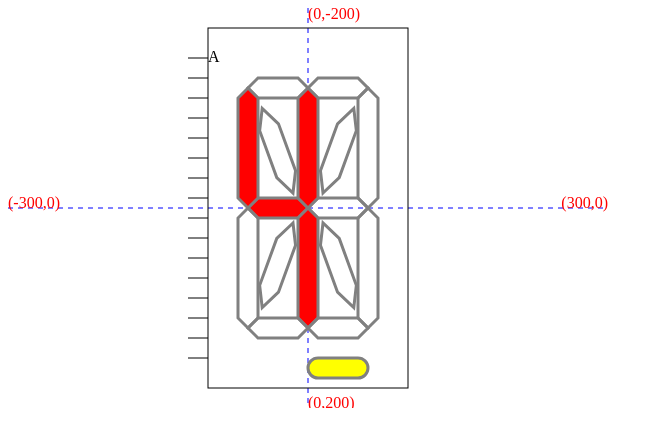
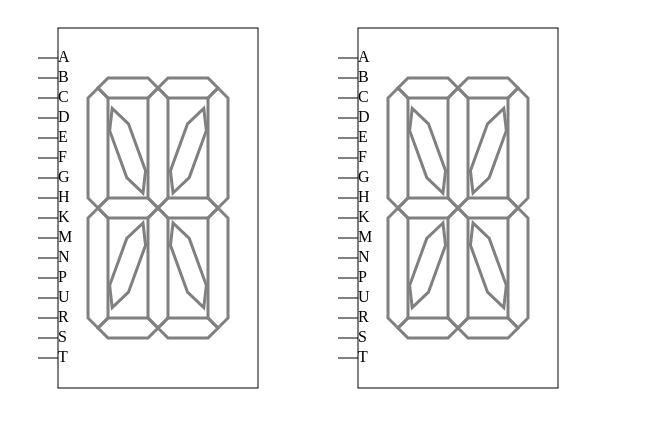
Before and after one commit to sysvly/seg16-by-html5, a plain HTML site: page index.html in a window 1280 px wide. Shown: the whole page, without its empty margins (0-663 px from the left). Drawn offline with Linux system fonts and the light colour scheme.

Commit message:
重新编号了一下

```diff
--- a/index.html
+++ b/index.html
@@ -3,59 +3,77 @@
         <title>seg16 html5 demo</title>
     </head>
     <body>
-        <svg xmlns="http://www.w3.org/2000/svg" version="1.1" width="600" height="400">
+        <svg id="svgRoot" xmlns="http://www.w3.org/2000/svg" version="1.1" width="600" height="400">
+            <g id="seg1" transform="translate(-150,0)">
+                <!-- draw axis
                 <line x1="-300" y1="0" x2="300" y2="0" transform="translate(300,200)" fill="none" stroke="blue" stroke-dasharray="5,5"/>
                 <line x1="0" y1="-200" x2="0" y2="200" transform="translate(300,200)" fill="none" stroke="blue" stroke-dasharray="5,5"/>
                 <text x="0" y="200" fill="red" transform="translate(300,200)">(0,200)</text>
                 <text x="0" y="-200" fill="red" transform="translate(300,200)" dominant-baseline="hanging">(0,-200)</text>
                 <text x="-300" y="0" fill="red" transform="translate(300,200)" >(-300,0)</text>
                 <text x="300" y="0" fill="red" transform="translate(300,200)"  text-anchor="end">(300,0)</text>
-
-            <!-- draw seg 16-->
-            <path d="M0 0 L10 10 L50  10 L60  0 L50  -10 L10 -10 L0 0 Z" transform="translate(300,200)" fill="none" stroke="gray" stroke-width="3" /><!-- middle right led-->
-            <path d="M0 0 L10 10 L50  10 L60  0 L50  -10 L10 -10 L0 0 Z" transform="translate(300,200)rotate(180)" fill="red" stroke="gray" stroke-width="3" /><!-- middle left led-->
-            <path d="M0 0 L10 10 L110 10 L120 0 L110 -10 L10 -10 L0 0 Z" transform="translate(300,200)rotate(90)" fill="red" stroke="gray" stroke-width="3" /><!-- middle down led-->
-            <path d="M0 0 L10 10 L110 10 L120 0 L110 -10 L10 -10 L0 0 Z" transform="translate(300,200)rotate(90)translate(0,60)" fill="none" stroke="gray" stroke-width="3" /><!-- left down led-->
-            <path d="M0 0 L10 10 L110 10 L120 0 L110 -10 L10 -10 L0 0 Z" transform="translate(300,200)rotate(90)translate(0,-60)" fill="none" stroke="gray" stroke-width="3" /><!-- right down led-->
-
-            <path d="M0 0 L10 10 L50  10 L60  0 L50  -10 L10 -10 L0 0 Z" transform="translate(300,320)" fill="none" stroke="gray" stroke-width="3" /><!-- right down led-->
-            <path d="M0 0 L10 10 L50  10 L60  0 L50  -10 L10 -10 L0 0 Z" transform="translate(300,320)rotate(180)" fill="none" stroke="gray" stroke-width="3" /><!-- left down led-->
-
-            <path d="M0 0 L10 10 L50  10 L60  0 L50  -10 L10 -10 L0 0 Z" transform="translate(300,80)" fill="none" stroke="gray" stroke-width="3" /><!-- right top led-->
-            <path d="M0 0 L10 10 L50  10 L60  0 L50  -10 L10 -10 L0 0 Z" transform="translate(300,80)rotate(180)" fill="none" stroke="gray" stroke-width="3" /><!-- left top led-->
-
-            <path d="M0 0 L10 10 L110 10 L120 0 L110 -10 L10 -10 L0 0 Z" transform="translate(300,80)rotate(90)translate(0,60)" fill="red" stroke="gray" stroke-width="3" /><!-- left top led-->
-            <path d="M0 0 L10 10 L110 10 L120 0 L110 -10 L10 -10 L0 0 Z" transform="translate(300,80)rotate(90)translate(0,-60)" fill="none" stroke="gray" stroke-width="3" /><!-- right top led-->
-            <path d="M0 0 L10 10 L110 10 L120 0 L110 -10 L10 -10 L0 0 Z" transform="translate(300,200)rotate(-90)" fill="red" stroke="gray" stroke-width="3" /><!-- middle top led-->
-
-            <path d="M0 0 L20 10 L70 10 L90 0 L70 -10 L20 -10 L0 0 Z" transform="translate(315,215)rotate(70)" fill="none" stroke="gray" stroke-width="3" /><!-- center-right-bottom led-->
-            <path d="M0 0 L20 10 L70 10 L90 0 L70 -10 L20 -10 L0 0 Z" transform="translate(285,215)rotate(180)rotate(-70)" fill="none" stroke="gray" stroke-width="3" /><!-- center-left-bottom led-->
-            <path d="M0 0 L20 10 L70 10 L90 0 L70 -10 L20 -10 L0 0 Z" transform="translate(315,185)rotate(-70)" fill="none" stroke="gray" stroke-width="3" /><!-- center-right-top led-->
-            <path d="M0 0 L20 10 L70 10 L90 0 L70 -10 L20 -10 L0 0 Z" transform="translate(285,185)rotate(180)rotate(70)" fill="none" stroke="gray" stroke-width="3" /><!-- center-left-top led-->
-
-
-            <path d="M10 -10 A10 10 180 1 0 10 10 L50 10 A 10 10 180 1 0 50 -10 L 10 -10 Z" transform="translate(300,360)" fill="yellow" stroke="gray" stroke-width="3" /><!-- test-->
-
+                draw axis end-->
+                <!-- draw seg 16 start-->
+                <path led= 'A' d="M0 0 L10 10 L50  10 L60  0 L50  -10 L10 -10 L0 0 Z" transform="translate(300,80)rotate(180)" fill="none" stroke="gray" stroke-width="3" /><!-- A led-->
+                <path led= 'B' d="M0 0 L10 10 L50  10 L60  0 L50  -10 L10 -10 L0 0 Z" transform="translate(300,80)" fill="none" stroke="gray" stroke-width="3" /><!-- B led-->
+                <path led= 'C' d="M0 0 L10 10 L110 10 L120 0 L110 -10 L10 -10 L0 0 Z" transform="translate(300,80)rotate(90)translate(0,-60)" fill="none" stroke="gray" stroke-width="3" /><!-- C led-->
+                <path led= 'D' d="M0 0 L10 10 L110 10 L120 0 L110 -10 L10 -10 L0 0 Z" transform="translate(300,200)rotate(90)translate(0,-60)" fill="none" stroke="gray" stroke-width="3" /><!-- D led-->
+                <path led= 'E' d="M0 0 L10 10 L50  10 L60  0 L50  -10 L10 -10 L0 0 Z" transform="translate(300,320)" fill="none" stroke="gray" stroke-width="3" /><!-- E led-->
+                <path led= 'F' d="M0 0 L10 10 L50  10 L60  0 L50  -10 L10 -10 L0 0 Z" transform="translate(300,320)rotate(180)" fill="none" stroke="gray" stroke-width="3" /><!-- F led-->
+                <path led= 'G' d="M0 0 L10 10 L110 10 L120 0 L110 -10 L10 -10 L0 0 Z" transform="translate(300,200)rotate(90)translate(0,60)" fill="none" stroke="gray" stroke-width="3" /><!-- G led-->
+                <path led= 'H' d="M0 0 L10 10 L110 10 L120 0 L110 -10 L10 -10 L0 0 Z" transform="translate(300,80)rotate(90)translate(0,60)" fill="none" stroke="gray" stroke-width="3" /><!-- H led-->
+                <path led= 'K' d="M0 0 L20 10 L70 10 L90 0 L70 -10 L20 -10 L0 0 Z"    transform="translate(285,185)rotate(180)rotate(70)" fill="none" stroke="gray" stroke-width="3" /><!-- K led-->
+                <path led= 'M' d="M0 0 L10 10 L110 10 L120 0 L110 -10 L10 -10 L0 0 Z" transform="translate(300,200)rotate(-90)" fill="none" stroke="gray" stroke-width="3" /><!-- M led-->
+                <path led= 'N' d="M0 0 L20 10 L70 10 L90 0 L70 -10 L20 -10 L0 0 Z"    transform="translate(315,185)rotate(-70)" fill="none" stroke="gray" stroke-width="3" /><!-- N led-->
+                <path led= 'P' d="M0 0 L10 10 L50  10 L60  0 L50  -10 L10 -10 L0 0 Z" transform="translate(300,200)" fill="none" stroke="gray" stroke-width="3" /><!-- P led-->
+                <path led= 'R' d="M0 0 L20 10 L70 10 L90 0 L70 -10 L20 -10 L0 0 Z"    transform="translate(315,215)rotate(70)" fill="none" stroke="gray" stroke-width="3" /><!-- R led-->
+                <path led= 'S' d="M0 0 L10 10 L110 10 L120 0 L110 -10 L10 -10 L0 0 Z" transform="translate(300,200)rotate(90)" fill="none" stroke="gray" stroke-width="3" /><!-- S led-->
+                <path led= 'T' d="M0 0 L20 10 L70 10 L90 0 L70 -10 L20 -10 L0 0 Z"    transform="translate(285,215)rotate(180)rotate(-70)" fill="none" stroke="gray" stroke-width="3" /><!-- T led-->
+                <path led= 'U' d="M0 0 L10 10 L50  10 L60  0 L50  -10 L10 -10 L0 0 Z" transform="translate(300,200)rotate(180)" fill="none" stroke="gray" stroke-width="3" /><!-- U led-->
+                <!-- draw seg 16 end-->
                 <rect x="-100" y="-180" width="200" height="360" fill="none" stroke="black" transform="translate(300,200)" /><!-- wireframe-->
-
                 <line x1="-100" y1="-150" x2="-120" y2="-150" stroke="black" transform="translate(300,200)"></line> <!-- wire "A" -->
                 <text x="0" y="0" fill="black" transform="translate(300,200)translate(-100,-150)"  text-anchor="start" dominant-baseline="middle">A</text>
+                <line x1="-100" y1="-130" x2="-120" y2="-130" stroke="black" transform="translate(300,200)"></line> <!-- wire "B" -->
+                <text x="0" y="0" fill="black" transform="translate(300,200)translate(-100,-130)"  text-anchor="start" dominant-baseline="middle">B</text>
+                <line x1="-100" y1="-110" x2="-120" y2="-110" stroke="black" transform="translate(300,200)"></line> <!-- wire "C" -->
+                <text x="0" y="0" fill="black" transform="translate(300,200)translate(-100,-110)"  text-anchor="start" dominant-baseline="middle">C</text>
+                <line x1="-100" y1="-90" x2="-120" y2="-90" stroke="black" transform="translate(300,200)"></line> <!-- wire "D" -->
+                <text x="0" y="0" fill="black" transform="translate(300,200)translate(-100,-90)"  text-anchor="start" dominant-baseline="middle">D</text>
+                <line x1="-100" y1="-70" x2="-120" y2="-70" stroke="black" transform="translate(300,200)"></line> <!-- wire "E" -->
+                <text x="0" y="0" fill="black" transform="translate(300,200)translate(-100,-70)"  text-anchor="start" dominant-baseline="middle">E</text>
+                <line x1="-100" y1="-50" x2="-120" y2="-50" stroke="black" transform="translate(300,200)"></line> <!-- wire "F" -->
+                <text x="0" y="0" fill="black" transform="translate(300,200)translate(-100,-50)"  text-anchor="start" dominant-baseline="middle">F</text>
+                <line x1="-100" y1="-30" x2="-120" y2="-30" stroke="black" transform="translate(300,200)"></line> <!-- wire "G" -->
+                <text x="0" y="0" fill="black" transform="translate(300,200)translate(-100,-30)"  text-anchor="start" dominant-baseline="middle">G</text>
+                <line x1="-100" y1="-10" x2="-120" y2="-10" stroke="black" transform="translate(300,200)"></line> <!-- wire "H"  -->
+                <text x="0" y="0" fill="black" transform="translate(300,200)translate(-100,-10)"  text-anchor="start" dominant-baseline="middle">H</text>
+                <line x1="-100" y1="10" x2="-120" y2="10" stroke="black" transform="translate(300,200)"></line> <!-- wire "K" -->
+                <text x="0" y="0" fill="black" transform="translate(300,200)translate(-100,10)"  text-anchor="start" dominant-baseline="middle">K</text>
+                <line x1="-100" y1="30" x2="-120" y2="30" stroke="black" transform="translate(300,200)"></line> <!-- wire "M" -->
+                <text x="0" y="0" fill="black" transform="translate(300,200)translate(-100,30)"  text-anchor="start" dominant-baseline="middle">M</text>
+                <line x1="-100" y1="50" x2="-120" y2="50" stroke="black" transform="translate(300,200)"></line> <!-- wire "N" -->
+                <text x="0" y="0" fill="black" transform="translate(300,200)translate(-100,50)"  text-anchor="start" dominant-baseline="middle">N</text>
+                <line x1="-100" y1="70" x2="-120" y2="70" stroke="black" transform="translate(300,200)"></line> <!-- wire "P" -->
+                <text x="0" y="0" fill="black" transform="translate(300,200)translate(-100,70)"  text-anchor="start" dominant-baseline="middle">P</text>
+                <line x1="-100" y1="90" x2="-120" y2="90" stroke="black" transform="translate(300,200)"></line> <!-- wire "U" -->
+                <text x="0" y="0" fill="black" transform="translate(300,200)translate(-100,90)"  text-anchor="start" dominant-baseline="middle">U</text>
+                <line x1="-100" y1="110" x2="-120" y2="110" stroke="black" transform="translate(300,200)"></line> <!-- wire "R" -->
+                <text x="0" y="0" fill="black" transform="translate(300,200)translate(-100,110)"  text-anchor="start" dominant-baseline="middle">R</text>
+                <line x1="-100" y1="130" x2="-120" y2="130" stroke="black" transform="translate(300,200)"></line> <!-- wire "S" -->
+                <text x="0" y="0" fill="black" transform="translate(300,200)translate(-100,130)"  text-anchor="start" dominant-baseline="middle">S</text>
+                <line x1="-100" y1="150" x2="-120" y2="150" stroke="black" transform="translate(300,200)"></line> <!-- wire "T" -->
+                <text x="0" y="0" fill="black" transform="translate(300,200)translate(-100,150)"  text-anchor="start" dominant-baseline="middle">T</text>
+                <!-- <path d="M10 -10 A10 10 180 1 0 10 10 L50 10 A 10 10 180 1 0 50 -10 L 10 -10 Z" transform="translate(300,360)" fill="yellow" stroke="gray" stroke-width="3" /> test-->
+            </g>
 
-            <line x1="-100" y1="-130" x2="-120" y2="-130" stroke="black" transform="translate(300,200)"></line> <!-- wire "B" -->
-            <line x1="-100" y1="-110" x2="-120" y2="-110" stroke="black" transform="translate(300,200)"></line> <!-- wire "C" -->
-            <line x1="-100" y1="-90" x2="-120" y2="-90" stroke="black" transform="translate(300,200)"></line> <!-- wire "D" -->
-            <line x1="-100" y1="-70" x2="-120" y2="-70" stroke="black" transform="translate(300,200)"></line> <!-- wire "E" -->
-            <line x1="-100" y1="-50" x2="-120" y2="-50" stroke="black" transform="translate(300,200)"></line> <!-- wire "F" -->
-            <line x1="-100" y1="-30" x2="-120" y2="-30" stroke="black" transform="translate(300,200)"></line> <!-- wire "G" -->
-            <line x1="-100" y1="-10" x2="-120" y2="-10" stroke="black" transform="translate(300,200)"></line> <!-- wire "H"  -->
-            <line x1="-100" y1="10" x2="-120" y2="10" stroke="black" transform="translate(300,200)"></line> <!-- wire "K" -->
-            <line x1="-100" y1="30" x2="-120" y2="30" stroke="black" transform="translate(300,200)"></line> <!-- wire "M" -->
-            <line x1="-100" y1="50" x2="-120" y2="50" stroke="black" transform="translate(300,200)"></line> <!-- wire "N" -->
-            <line x1="-100" y1="70" x2="-120" y2="70" stroke="black" transform="translate(300,200)"></line> <!-- wire "P" -->
-            <line x1="-100" y1="90" x2="-120" y2="90" stroke="black" transform="translate(300,200)"></line> <!-- wire "U" -->
-            <line x1="-100" y1="110" x2="-120" y2="110" stroke="black" transform="translate(300,200)"></line> <!-- wire "R" -->
-            <line x1="-100" y1="130" x2="-120" y2="130" stroke="black" transform="translate(300,200)"></line> <!-- wire "S" -->
-            <line x1="-100" y1="150" x2="-120" y2="150" stroke="black" transform="translate(300,200)"></line> <!-- wire "T" -->
         </svg>
+        <script>
+            var seg1 = document.getElementById('seg1');
+            var seg2 = seg1.cloneNode(true);
+            seg2.setAttribute("id", "seg2");
+            seg2.setAttribute("transform", "translate(150, 0)");
+            document.getElementById("svgRoot").appendChild(seg2);
+        </script>
     </body>
 </html>
```
Lines whose indentation alone changed are shown as unchanged.
